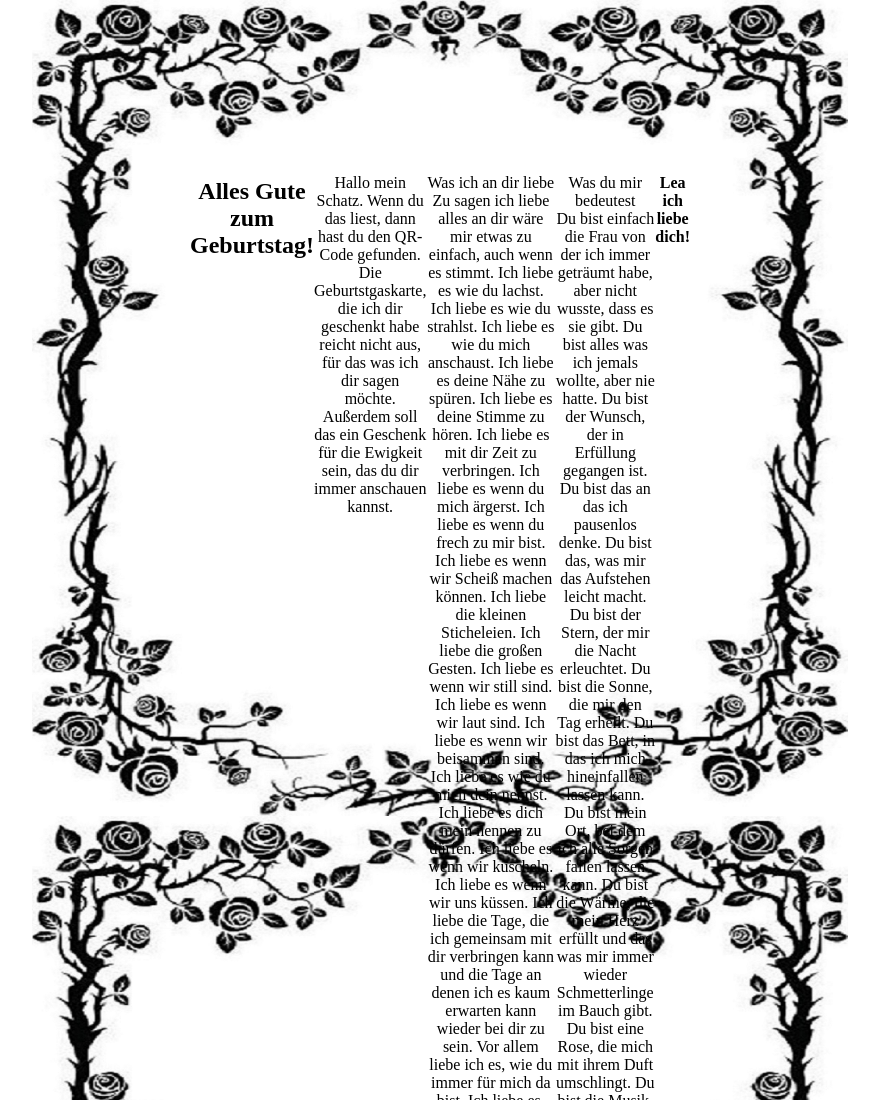
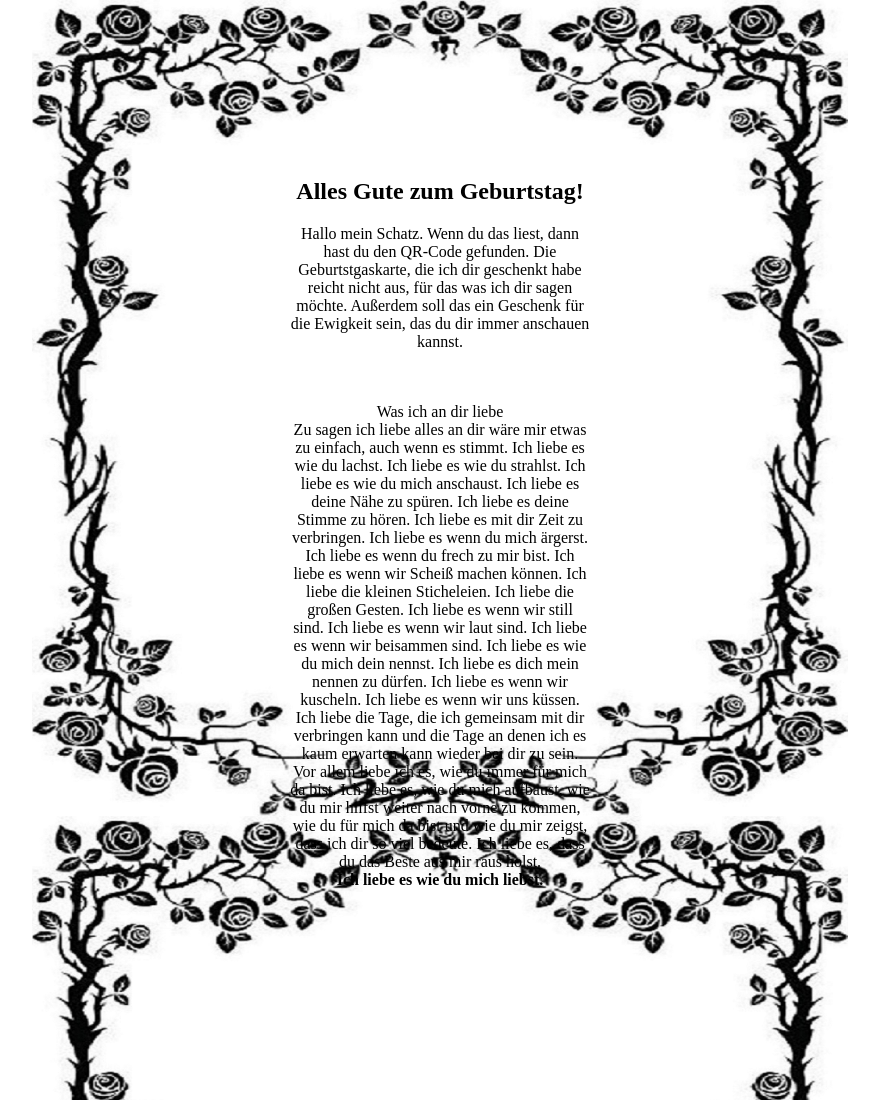
Before and after one commit to Jakob-bischoff/geburstagwuensche, a plain HTML site: page index.html in a window 1280 px wide. Shown: the top 1100 px of the page, without its empty margins (200-1079 px from the left). Drawn offline with Linux system fonts and the light colour scheme.

Commit message:
Update styles.css

```diff
--- a/styles.css
+++ b/styles.css
@@ -1,7 +1,6 @@
 .centered-div {
-    width: 500px;
+    width: 300px;
     height: 200px;
-    display: flex;
     justify-content: space-between;
 }
 
```
